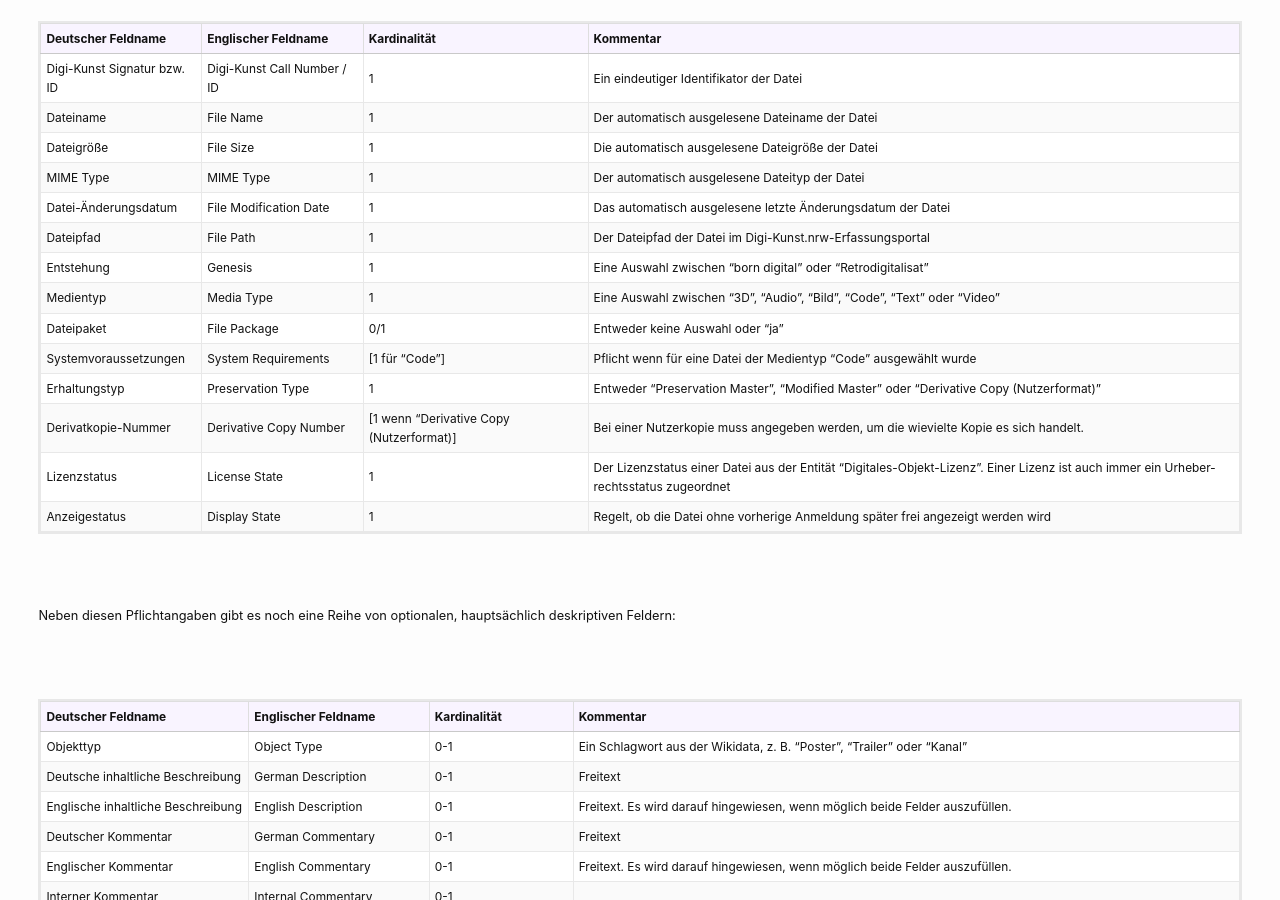
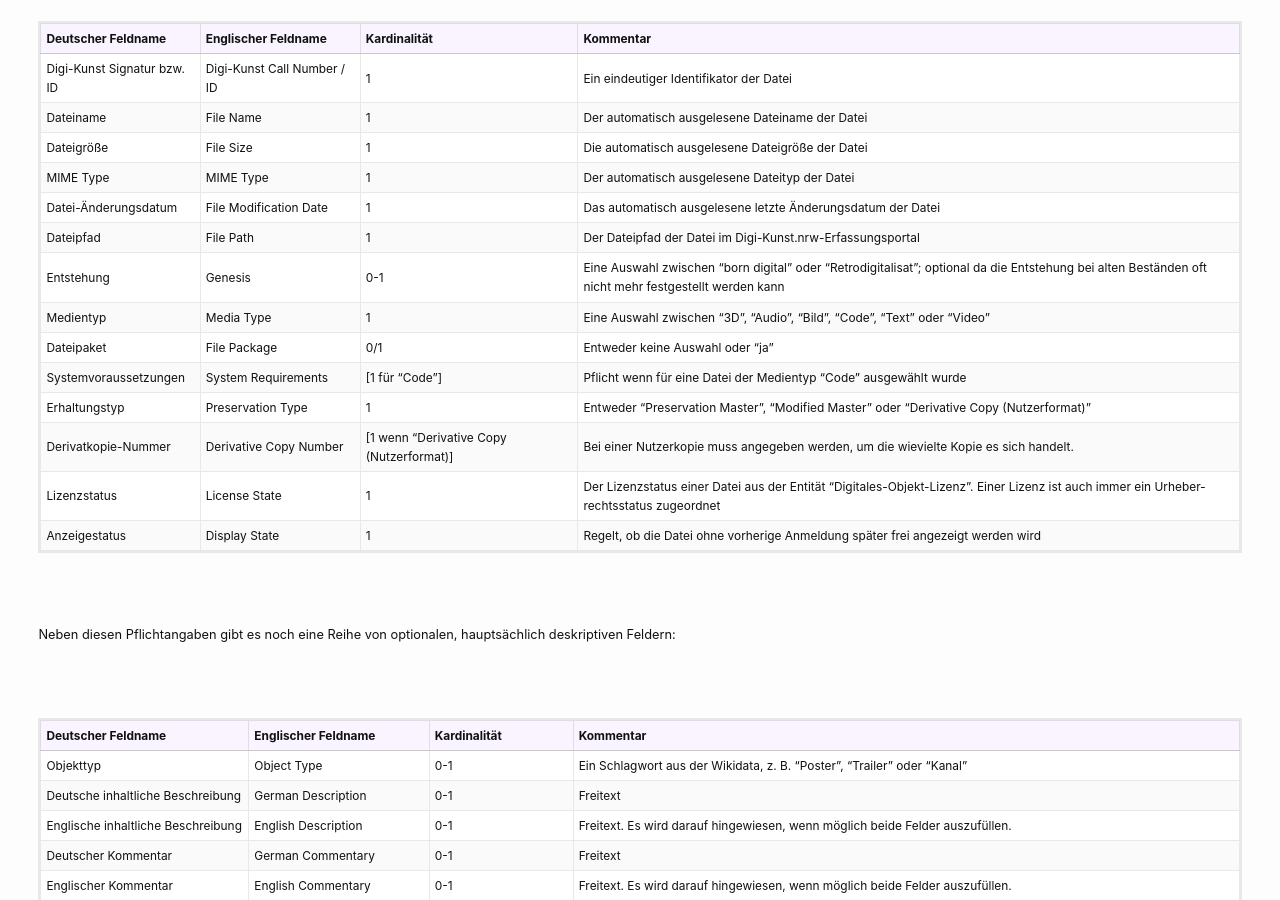
Before and after one commit to ottjannik/digi-kunst.github.io, a Jekyll site: the page built from ressourcen/entitaeten_und_attribute_des_datenmodells.markdown, in a window 1280 px wide and 900 px high, scrolled down 19466 px. Built offline with Jekyll 4.4.1, drawn with Linux system fonts in a browser that asks for light colours; a script that is not in the unit is left out.

Commit message:
Update Kardinalität Feld Entstehung

```diff
--- a/ressourcen/entitaeten_und_attribute_des_datenmodells.markdown
+++ b/ressourcen/entitaeten_und_attribute_des_datenmodells.markdown
@@ -439,7 +439,7 @@ Dies sind die Pflichtangaben, um ein Digitales Objekt erfassen zu können:
 | MIME Type | MIME Type | 1 | Der automatisch ausgelesene Dateityp der Datei |
 | Datei-Änderungsdatum | File Modification Date	| 1 | Das automatisch ausgelesene letzte Änderungsdatum der Datei |
 | Dateipfad | File Path | 1 | Der Dateipfad der Datei im Digi-Kunst.nrw-Erfassungsportal |
-| Entstehung | Genesis | 1 | Eine Auswahl zwischen "born digital" oder "Retrodigitalisat" |
+| Entstehung | Genesis | 0-1 | Eine Auswahl zwischen "born digital" oder "Retrodigitalisat"; optional da die Entstehung bei alten Beständen oft nicht mehr festgestellt werden kann |
 | Medientyp | Media Type | 1 | Eine Auswahl zwischen "3D", "Audio", "Bild", "Code", "Text" oder "Video" |
 | Dateipaket | File Package | 0/1 | Entweder keine Auswahl oder "ja" |
 | Systemvoraussetzungen	| System Requirements | [1 für "Code"] | Pflicht wenn für eine Datei der Medientyp "Code" ausgewählt wurde |
```
